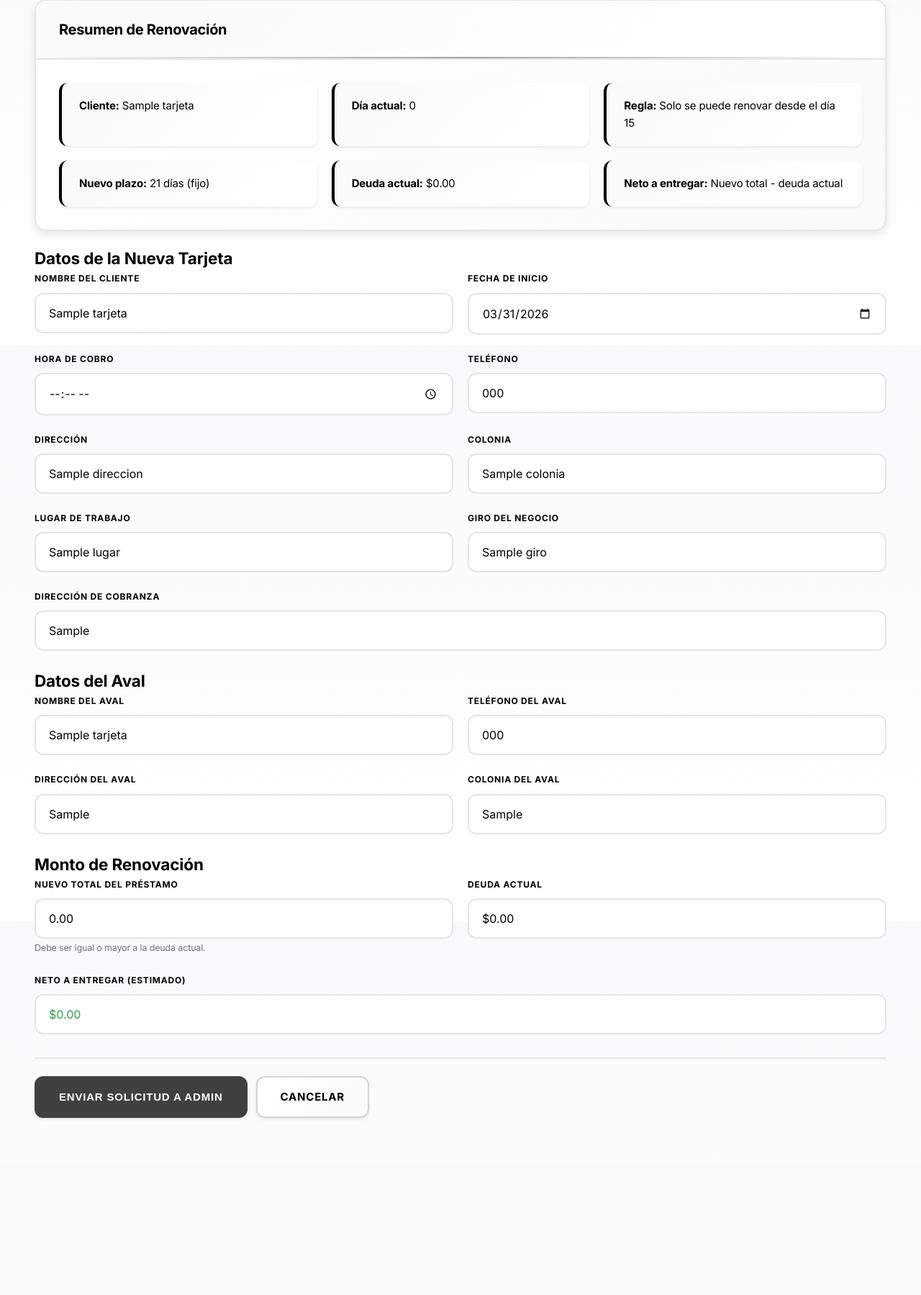
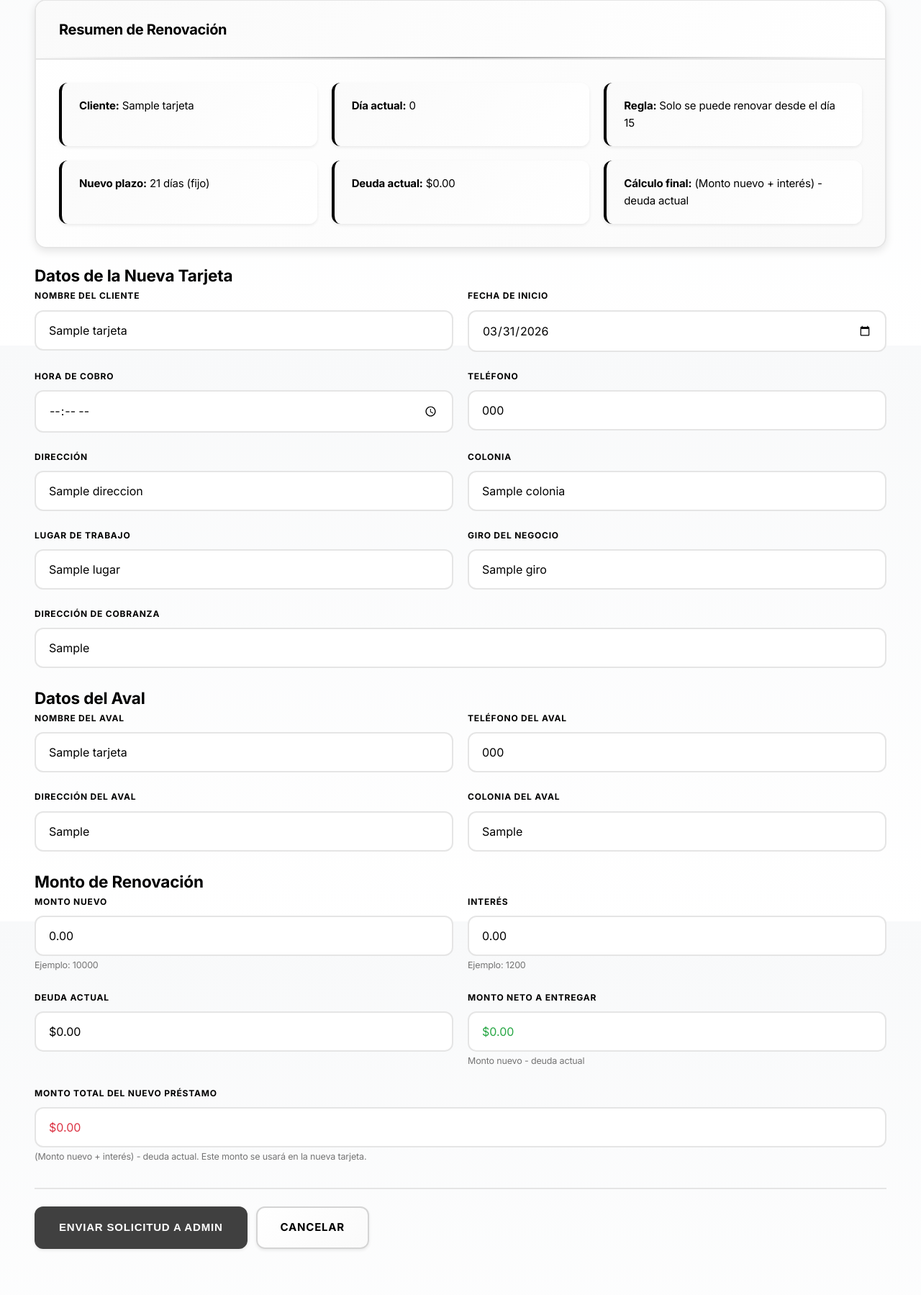
Before and after one commit to JuanSanchez-05/-demo-cobranza, a PHP site: template views/trabajador/solicitar_renovacion.php in a window 1280 px wide. Shown: the part 320-2119 px from the top of the page at 72% size. Before the commit the page ends 1874 px from the top, so only its background shows below. Run offline with PHP 8.4, Linux system fonts and the light colour scheme; the visitor is signed in with stand-in values (Sample User, id 1); tables that the repository leaves empty hold one stand-in row (values such as "Sample post"); the template is opened without the code that fills it: most values are stand-ins (such as "Sample title", 1, 10 or a date in 2020); some libraries are stand-ins or nearby versions.

Commit message:
Actualiza renovacion con monto nuevo, interes y total final

```diff
--- a/controllers/TrabajadorController.php
+++ b/controllers/TrabajadorController.php
@@ -185,7 +185,8 @@ switch ($action) {
                 'aval_direccion' => trim($_POST['aval_direccion'] ?? ''),
                 'aval_colonia' => trim($_POST['aval_colonia'] ?? ''),
                 'aval_telefono' => trim($_POST['aval_telefono'] ?? ''),
-                'prestamo' => floatval($_POST['prestamo'] ?? 0),
+                'monto_nuevo' => floatval($_POST['monto_nuevo'] ?? 0),
+                'interes' => floatval($_POST['interes'] ?? 0),
             ];
 
             $resultado = crearSolicitudRenovacion($id, $datosRenovacion, $trabajador_id);
--- a/views/trabajador/solicitar_renovacion.php
+++ b/views/trabajador/solicitar_renovacion.php
@@ -2,7 +2,7 @@
 $titulo = 'Solicitar Renovación - Trabajador';
 include __DIR__ . '/../layouts/header.php';
 
-$prestamo_sugerido = max(0, floatval($deuda_actual ?? 0));
+$monto_nuevo_sugerido = max(0, floatval($deuda_actual ?? 0));
 $deuda = floatval($deuda_actual ?? 0);
 $dia = intval($dia_avance ?? 0);
 ?>
@@ -30,7 +30,7 @@ $dia = intval($dia_avance ?? 0);
                 <div><strong>Regla:</strong> Solo se puede renovar desde el día 15</div>
                 <div><strong>Nuevo plazo:</strong> 21 días (fijo)</div>
                 <div><strong>Deuda actual:</strong> $<?php echo number_format($deuda, 2); ?></div>
-                <div><strong>Neto a entregar:</strong> Nuevo total - deuda actual</div>
+                <div><strong>Cálculo final:</strong> (Monto nuevo + interés) - deuda actual</div>
             </div>
         </div>
     </div>
@@ -113,19 +113,33 @@ $dia = intval($dia_avance ?? 0);
             <h2>Monto de Renovación</h2>
             <div class="form-row">
                 <div class="form-group">
-                    <label>Nuevo Total del Préstamo</label>
-                    <input type="number" name="prestamo" id="prestamo" min="0.01" step="0.01" value="<?php echo number_format($prestamo_sugerido, 2, '.', ''); ?>" required>
-                    <small class="text-muted">Debe ser igual o mayor a la deuda actual.</small>
+                    <label>Monto Nuevo</label>
+                    <input type="number" name="monto_nuevo" id="monto_nuevo" min="0.01" step="0.01" value="<?php echo number_format($monto_nuevo_sugerido, 2, '.', ''); ?>" required>
+                    <small class="text-muted">Ejemplo: 10000</small>
                 </div>
+                <div class="form-group">
+                    <label>Interés</label>
+                    <input type="number" name="interes" id="interes" min="0" step="0.01" value="0.00" required>
+                    <small class="text-muted">Ejemplo: 1200</small>
+                </div>
+            </div>
+
+            <div class="form-row">
                 <div class="form-group">
                     <label>Deuda Actual</label>
                     <input type="text" value="$<?php echo number_format($deuda, 2); ?>" readonly>
                 </div>
+                <div class="form-group">
+                    <label>Monto Neto a Entregar</label>
+                    <input type="text" id="neto_entregar" readonly>
+                    <small class="text-muted">Monto nuevo - deuda actual</small>
+                </div>
             </div>
 
             <div class="form-group">
-                <label>Neto a Entregar (estimado)</label>
-                <input type="text" id="neto_entregar" readonly>
+                <label>Monto Total del Nuevo Préstamo</label>
+                <input type="text" id="total_nuevo_prestamo" readonly>
+                <small class="text-muted">(Monto nuevo + interés) - deuda actual. Este monto se usará en la nueva tarjeta.</small>
             </div>
 
             <div class="form-actions">
@@ -139,22 +153,36 @@ $dia = intval($dia_avance ?? 0);
 <script>
 document.addEventListener('DOMContentLoaded', function() {
     const deuda = <?php echo json_encode(round($deuda, 2)); ?>;
-    const prestamoInput = document.getElementById('prestamo');
+    const montoNuevoInput = document.getElementById('monto_nuevo');
+    const interesInput = document.getElementById('interes');
     const netoInput = document.getElementById('neto_entregar');
+    const totalInput = document.getElementById('total_nuevo_prestamo');
 
-    function recalcularNeto() {
-        const prestamo = parseFloat(prestamoInput.value) || 0;
-        const neto = prestamo - deuda;
+    function recalcularMontos() {
+        const montoNuevo = parseFloat(montoNuevoInput.value) || 0;
+        const interes = parseFloat(interesInput.value) || 0;
+        const neto = montoNuevo - deuda;
+        const totalNuevoPrestamo = (montoNuevo + interes) - deuda;
+
         netoInput.value = '$' + neto.toFixed(2);
+        totalInput.value = '$' + totalNuevoPrestamo.toFixed(2);
+
         if (neto < 0) {
             netoInput.style.color = '#dc3545';
         } else {
             netoInput.style.color = '#28a745';
         }
+
+        if (totalNuevoPrestamo <= 0) {
+            totalInput.style.color = '#dc3545';
+        } else {
+            totalInput.style.color = '#28a745';
+        }
     }
 
-    prestamoInput.addEventListener('input', recalcularNeto);
-    recalcularNeto();
+    montoNuevoInput.addEventListener('input', recalcularMontos);
+    interesInput.addEventListener('input', recalcularMontos);
+    recalcularMontos();
 });
 </script>
 
```
Also changed, not shown: config/config.php (+41 -16 lines), views/admin/renovaciones.php (+10 -4 lines).
